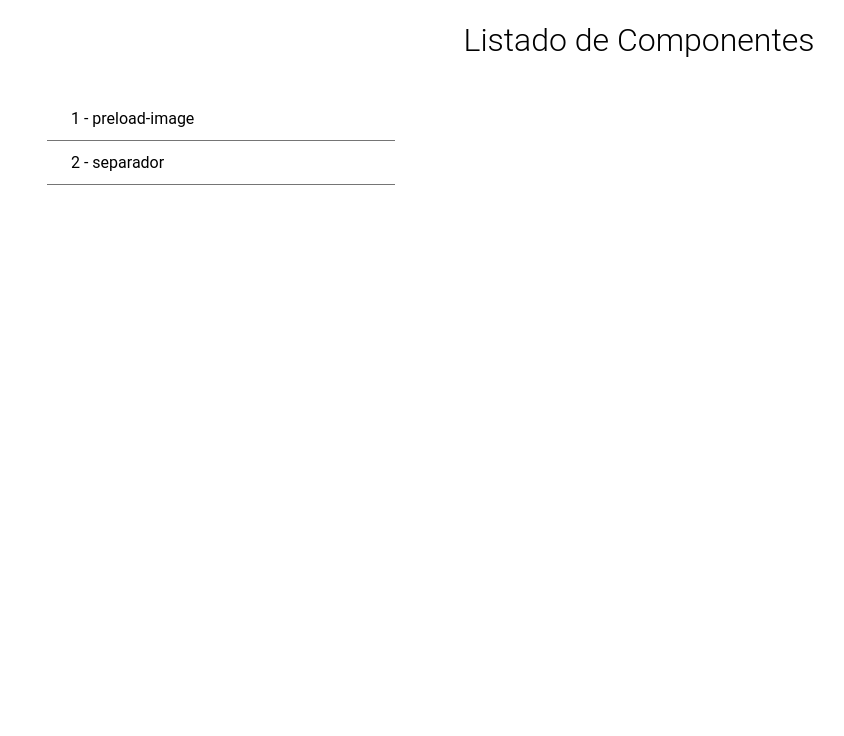
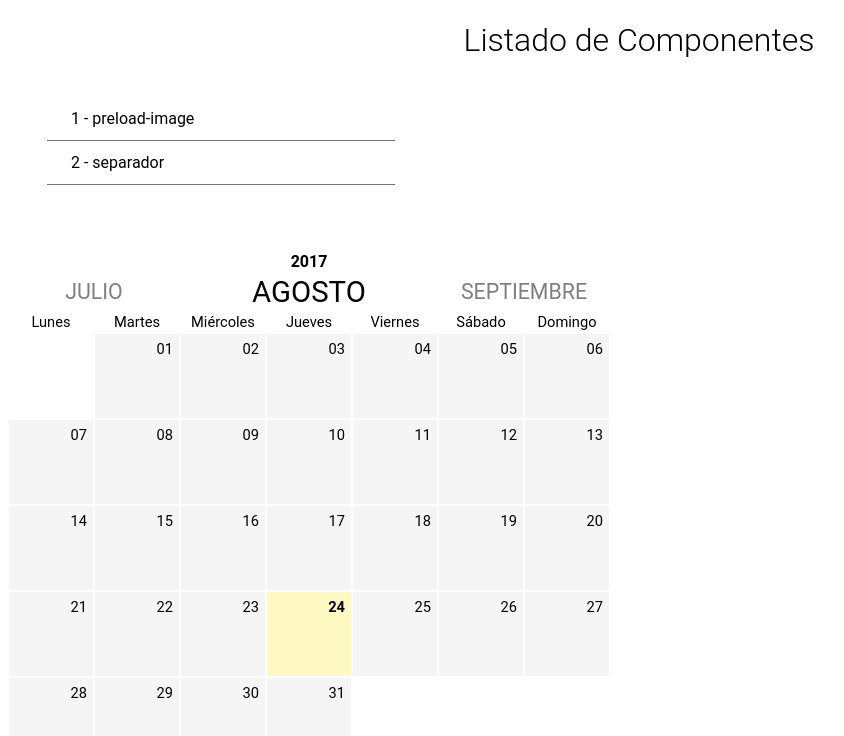
Before and after one commit to l2radamanthys/NgComponentes, an Angular app: page / in a window 1280 px wide. Shown: the top 736 px of the page, without its empty margins (1-845 px from the left). Built offline with nearby package versions, Linux system fonts and the light colour scheme.

Commit message:
agregado componente calendario

```diff
--- /dev/null
+++ b/src/app/componentes/calendar/calendar.component.html
@@ -0,0 +1,38 @@
+
+
+<table>
+    <thead>
+        <tr>
+            <th colspan="7">  {{ year }} </th>
+        </tr>
+        <tr>
+            <th class="calendar-month" (click)="prevMonth()" colspan="2"> {{ getPrevMonthText() }} </th>
+            <th class="calendar-active-month" colspan="3"> {{ getCurrentMonthText() }} </th>
+            <th class="calendar-month" (click)="nextMonth()" colspan="2"> {{ getNextMonthText() }} </th>
+        </tr>
+        <tr>
+            <th *ngFor="let day of getDays()" class="calendar-day-name"> {{ day }}</th>
+        </tr>
+    </thead>
+    <tbody>
+        <tr *ngFor="let week of weeks">
+            <td
+                    *ngFor="let day of week"
+                    (click)="dayClick(day)"
+                    [ngClass]="{
+                        '': true,
+                        'date-now': today.getDate() === day.day && today.getMonth() === month && today.getFullYear() === year,
+                        'calendar-day seleccionable': day.day !== null
+                }">
+                <span class="day-number">{{ pad(day.day) }}</span>
+                <div class="event-mark-container">
+                    <div
+                            *ngFor="let evt of dayEvents(day.day, month, year)"
+                            class="event-mark"
+                            [style.background]="evt.color" >
+                    </div>
+                </div>
+            </td>
+        </tr>
+    </tbody>
+</table>
--- /dev/null
+++ b/src/app/componentes/calendar/calendar.component.ts
@@ -0,0 +1,298 @@
+import { Component, OnInit, Input, Output, EventEmitter } from '@angular/core';
+
+
+const MONTHS = [
+    'ENERO',
+    'FEBRERO',
+    'MARZO',
+    'ABRIL',
+    'MAYO',
+    'JUNIO',
+    'JULIO',
+    'AGOSTO',
+    'SEPTIEMBRE',
+    'OCTUBRE',
+    'NOVIEMBRE',
+    'DICIEMBRE',
+];
+
+
+const DAYS = [
+    'Lunes',
+    'Martes',
+    'Miércoles',
+    'Jueves',
+    'Viernes',
+    'Sábado',
+    'Domingo'
+];
+
+
+const DAYS_OF_MONTH = [
+    31,
+    28,
+    31,
+    30,
+    31,
+    30,
+    31,
+    31,
+    30,
+    31,
+    30,
+    31
+];
+
+
+const COLOURS = [
+    '#03A9F4',
+    '#00BCD4',
+    '#009688',
+    '#F44336',
+    '#E91E63',
+    '#9C27B0',
+    '#FFEB3B',
+    '#FFC107',
+    '#FF9800'
+]
+
+
+@Component({
+    selector: 'calendar',
+    templateUrl: './calendar.component.html',
+    styleUrls: ['./calendar.scss']
+})
+export class CalendarComponent implements OnInit {
+    @Input() config: any;
+    @Input() eventos: any[];
+    @Output() onDayClick: EventEmitter<any> = new EventEmitter();
+    public year: number;
+    public month: number;
+    public weeks: any[];
+    public today: Date;
+    public activeDay: any;
+
+
+    ngOnInit () {
+        this.today = new Date();
+        this.year = this.today.getFullYear();
+        this.month = this.today.getMonth();
+        this.eventos.forEach(evt => {
+            evt.start = typeof evt.start === 'string' ? new Date(evt.start) : evt.start;
+            evt.end = typeof evt.end === 'string' ? new Date(evt.end) : evt.end;
+            evt.color = this.getRandomColor();
+        });
+        this.weeks = this.calculateCalendar(this.month, this.year);
+        this.activeDay = null;
+    }
+
+
+    /**
+     * Devuelve el mes siguiente como texto
+     * @author Ricardo D. Quiroga
+     * @return {string}
+     */
+    public getNextMonthText(): string {
+        return MONTHS[this.month < 11 ? this.month + 1 : 0];
+    }
+
+
+    /**
+     * Devuelve el mes anterior como texto
+     * @author Ricardo D. Quiroga
+     * @return {string}
+     */
+    public getPrevMonthText(): string {
+        return MONTHS[this.month > 0 ? this.month - 1 : 11];
+    }
+
+    /**
+     * Devuelve el mes actual como texto
+     * @author Ricardo D. Quiroga
+     * @return {string}
+     */
+    public getCurrentMonthText(): string {
+        return MONTHS[this.month];
+    }
+
+    /**
+     * Devuelve la constante DAYS
+     * @author Ricardo D. Quiroga
+     * @return {any[]}
+     */
+    public getDays(): any[] {
+        return DAYS;
+    }
+
+
+    /**
+     * Calcula la organizacion de las semanas para un mes
+     * @author Ricardo D. Quiroga
+     * @param {number} month
+     * @param {number} year
+     * @return {any[]}
+     */
+    public calculateCalendar(month, year) {
+        let nd = this.getDaysOfMonth(month, year);
+        let fd = this.getFirstDay(month, year);
+        let week = new Array();
+        let weeks = new Array();
+
+        for (let i = 1; i <= fd; i++) {
+            week.push({ day: null });
+        }
+        let k = 1;
+        for (let d = 1; d <= nd; d++) {
+            if (week.length === 7) {
+                weeks.push(week);
+                week = new Array();
+                k += 1;
+            }
+            // correcion porque $scope.month va de 0 a 11 en ves de 1 a 12
+            let day_ = year + '-' + (month + 1) + '-' + this.pad(d);
+            week.push({
+                day: d,
+                type: '',
+            });
+        }
+
+        while (week.length !== 7) {
+            week.push({day: null });
+        }
+        weeks.push(week);
+        let bwe = [
+            { day: null },
+            { day: null },
+            { day: null },
+            { day: null },
+            { day: null },
+            { day: null },
+            { day: null }
+        ];
+        while (k < 6) {
+            weeks.push(bwe);
+            k += 1;
+        }
+        return weeks;
+    }
+
+
+    /**
+     * Cambia al mes siguiente
+     * @author Ricardo D. Quiroga
+     */
+    public nextMonth() {
+        if (this.month < 11) {
+            this.month += 1;
+        } else {
+            this.month = 0;
+            this.year += 1;
+        }
+        this.weeks = this.calculateCalendar(this.month, this.year);
+    }
+
+
+    /**
+     * Cambia al mes anterior
+     * @author Ricardo D. Quiroga
+     */
+    public prevMonth() {
+        if (this.month > 0) {
+            this.month -= 1;
+        } else {
+            this.month = 11;
+            this.year -= 1;
+        }
+        this.weeks = this.calculateCalendar(this.month, this.year);
+    }
+
+
+    /**
+     * Rellena con ceros a la izquierda
+     * @author Ricardo D. Quiroga
+     * @param {number} d valor entre 1 y 31
+     * @return {string} numero rellenado con 0 a la izquierda
+     */
+    public pad(d: number) {
+        return d !== null ? (d > 9 ? d : '0' + d) : '';
+    }
+
+
+    /**
+     * Devuelve los eventos correspondientes de una fecha especifica
+     * @author Ricardo D. Quiroga
+     * @param {number} date
+     * @param {number} month
+     * @param {number} year
+     */
+    public dayEvents(date, month, year): any[] {
+        let d_ = new Date(year, month, date);
+        return this.eventos.filter(evt =>  evt.start <= d_ && evt.end >= d_ );
+    }
+
+
+    /**
+     * Captura el evento clic en los elemento del calendario, y devuelve la fecha
+     * y los eventos afectados
+     * @author Ricardo D. Quiroga
+     * @param {any} day
+     */
+    public dayClick(day): void {
+        if (day.day !== null) {
+            let result = {
+                date: new Date(this.year, this.month, day.day),
+                eventos: this.dayEvents(day.day, this.month, this.year)
+            };
+            // console.log(JSON.stringify(result, null, '  '));
+            this.onDayClick.emit(result);
+        }
+    }
+
+
+
+    private getDaysOfMonth(month: number, year: number) {
+        if (month === 1 && year % 4 === 0) {
+            return 29; // febrero año bisiesto
+        } else {
+            return DAYS_OF_MONTH[month];
+        }
+    }
+
+
+    /**
+     * Devuelve el dia de la semana que corresponde al primer dia
+     * @author Ricardo D. Quiroga
+     * @param {number} month
+     * @param {number} year
+     */
+    private getFirstDay(month: number, year: number) {
+        let d = new Date(year, month, 1);
+        if (d.getDay() === 0) {
+            return 6;
+        } else {
+            return d.getDay() - 1;
+        }
+    }
+
+
+    /**
+     * asigna un color al azar de una tabla de colores
+     * @author Ricardo D. Quiroga
+     */
+    private getRandomColor() {
+        return COLOURS[this.getRandomNumber(0, COLOURS.length - 1)];
+    }
+
+
+
+    /**
+     * Devuelve un numero aleatorio entre min y max inclusive
+     * @author Ricardo D. Quiroga
+     * @param {number} min valor minimo
+     * @param {number} max valor maximo
+     */
+    private getRandomNumber(min: number, max: number): number {
+        return Math.floor(Math.random() * (max - min + 1)) + min;
+    }
+
+}
--- /dev/null
+++ b/src/app/componentes/calendar/calendar.scss
@@ -0,0 +1,67 @@
+
+
+.calendar-month, .calendar-active-month {
+    font-weight: 400;
+}
+
+.calendar-month {
+    font-size: 16pt;
+    opacity: 0.5;
+    cursor: pointer;
+}
+
+.calendar-active-month {
+    font-size: 22pt;
+}
+
+.calendar-day-name {
+    font-weight: 400;
+    font-size: 11pt;
+}
+
+td {
+    margin: 0px !important;
+
+}
+
+.calendar-day {
+    background: #F5F5F5;
+    width: 72px;
+    height: 72px;
+    padding: 6px;
+    vertical-align: top;
+    // border: 1px solid #333;
+}
+
+.seleccionable {
+    cursor: pointer;
+}
+
+.calendar-day-active {
+    border: 1px solid #333;
+}
+
+.date-now {
+    background: #FFF9C4;
+    font-size: 12pt;
+    font-weight: 700;
+}
+
+
+.day-number {
+    display: block;
+    font-size: 11pt;
+    text-align: right;
+}
+
+.event-mark-container {
+    margin-top: 36px;
+}
+
+.event-mark {
+    display: inline-block;
+    width: 10px;
+    height: 10px;
+    border-radius: 10px;
+    margin-right: 5px;
+}
--- a/src/app/componentes/componentes.module.ts
+++ b/src/app/componentes/componentes.module.ts
@@ -1,7 +1,6 @@
+import { CalendarComponent } from './calendar/calendar.component';
 import { NgModule } from '@angular/core';
 import { CommonModule } from '@angular/common';
-
-import { ComponentesComponent } from './componentes.component';
 
 import { PreloadImageComponent } from './preload-image/preload-image.component';
 import { SeparadorComponent } from './separador/separador.component';
@@ -12,13 +11,14 @@ import { SeparadorComponent } from './separador/separador.component';
         CommonModule,
     ],
     declarations: [
-        ComponentesComponent,
         PreloadImageComponent,
         SeparadorComponent,
+        CalendarComponent,
     ],
     exports: [
         PreloadImageComponent,
         SeparadorComponent,
+        CalendarComponent,
     ],
     providers: [],
 })
--- a/src/app/pages/components-list/components-list.component.html
+++ b/src/app/pages/components-list/components-list.component.html
@@ -24,3 +24,11 @@
         <br>
     </div>
 </div>
+
+<separador [size]="48"></separador>
+
+<calendar [eventos]="[{ start: '2017-09-05T00:00:00', end: '2017-09-08T00:00:00', CodEvento: 'EVT_01' }, { start: '2017-09-06T00:00:00', end: '2017-09-18T00:00:00', CodEvento: 'EVT_01' }]">
+
+
+
+</calendar>
--- a/src/app/pages/components-list/components-list.component.ts
+++ b/src/app/pages/components-list/components-list.component.ts
@@ -45,7 +45,6 @@ export class ComponentsListComponent {
     ];
 
 
-
     constructor() {
         this.selected = null;
     }
```
Also changed, not shown: src/app/componentes/componentes.component.ts (deleted, +0 -8 lines), src/app/componentes/componentes.component.html (deleted), src/app/componentes/componentes.scss (deleted).
